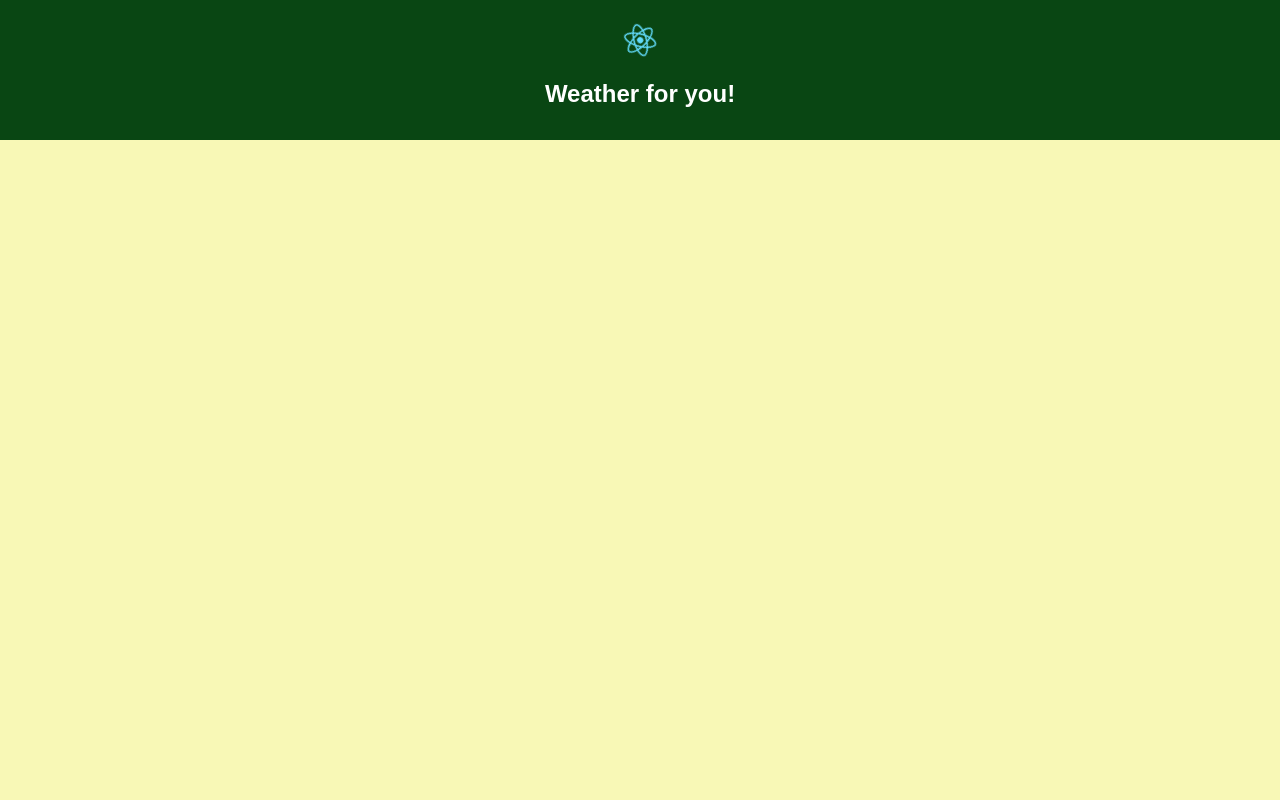
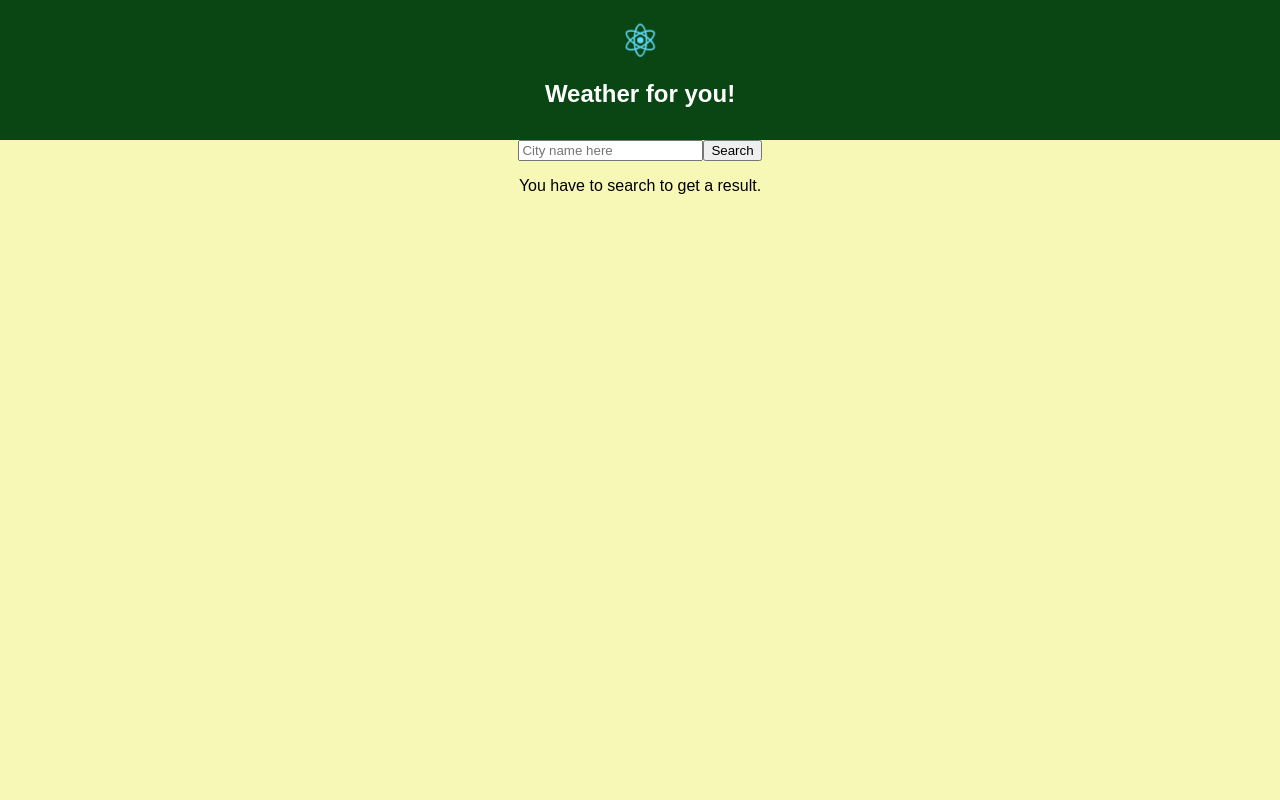
Before and after one commit to KaChr/11-weather-app-KaChr, a React (Create React App) app: page / in a window 1280 px wide. Shown: the top 800 px of the page. Built offline with nearby package versions, Linux system fonts and the light colour scheme.

Commit message:
Add Form to component

```diff
--- a/src/App.js
+++ b/src/App.js
@@ -1,5 +1,5 @@
 import React, { Component } from 'react';
-import { Header, Content, Footer } from './components';
+import { Header, Content, Form, Footer } from './components';
 
 // import './App.css';
 
@@ -9,7 +9,7 @@ class App extends Component {
       <div className="App">
         <Header />
         <Content>
-          {/* <Form /> */}
+          <Form />
         </Content>
         <Footer />
       </div>
--- /dev/null
+++ b/src/components/Form/Form.css
@@ -0,0 +1,8 @@
+.App-weather>ul{
+    list-style: none;
+}
+
+.App-weather>ul>li>img {
+    width: 100px;
+    height: 100px;
+}
--- /dev/null
+++ b/src/components/Form/Form.js
@@ -0,0 +1,76 @@
+import React, { Component } from 'react';
+
+import './Form.css';
+
+class Form extends Component {
+    constructor() {
+        super();
+        this.state = {
+            weather: []
+        }
+    }
+
+    onSubmit(event) {
+        event.preventDefault();
+
+        const cityname = event.nativeEvent.target.elements[0].value;
+
+        fetch(`https://api.openweathermap.org/data/2.5/weather?q=${cityname}&APPID=7254d050ae7bb47c60b4718eac4b2132&units=metric`)
+            .then(res => res.json())
+            .then(res => {
+                this.setState({
+                    weather: res.weather,
+                    wind: res.wind,
+                    main: res.main,
+                    sys: res.sys
+                }, function() {
+                console.log('Is okey?', this.state);
+            })
+        });
+    }
+
+    render() {
+        return(
+            <div>
+                <form onSubmit={this.onSubmit.bind(this)}>
+                    <input type="text" placeholder="City name here" name="city" />
+                    <button type="submit">Search</button>
+                </form>
+                {this.state.weather && this.state.weather.length > 0 ?
+                    <div className="App-weather">
+                        <ul>
+                            <li>
+                                <img src={`http://openweathermap.org/img/w/${this.state.weather[0].icon}.png`} title="Weather icon" alt="Weather icon" />
+                            </li>
+                            <li>
+                                <h2>{this.state.main.temp} Celsius</h2>
+                            </li>
+                            <li>
+                                <p>And {this.state.weather[0].description} outside.</p>
+                            </li>
+                            <li>
+                                <p>Current windspeed is {this.state.wind.speed}m/s.</p>
+                            </li>
+                            <li>
+                                <p>Current humidity is {this.state.main.humidity}%.</p>
+                            </li>
+                            <li>
+                                <p>Sunrise: {this.calculateTime(this.state.sys.sunrise)}</p>
+                            </li>
+                            <li>
+                                <p>Sunset: {this.calculateTime(this.state.sys.sunset)}</p>
+                            </li>
+                        </ul>
+                    </div>
+                    : <p>You have to search to get a result.</p>
+                }
+            </div>
+        );
+    }
+
+    calculateTime(time) {
+        return new Date(time * 1e3).toISOString().slice(-13, -5);
+    }
+}
+
+export default Form;
--- a/src/components/index.js
+++ b/src/components/index.js
@@ -1,3 +1,4 @@
 export { default as Header } from './Header/Header.js';
+export { default as Content } from './Content/Content.js';
+export { default as Form } from './Form/Form.js';
 export { default as Footer } from './Footer/Footer.js';
-export { default as Content } from './Content/Content.js';
```
